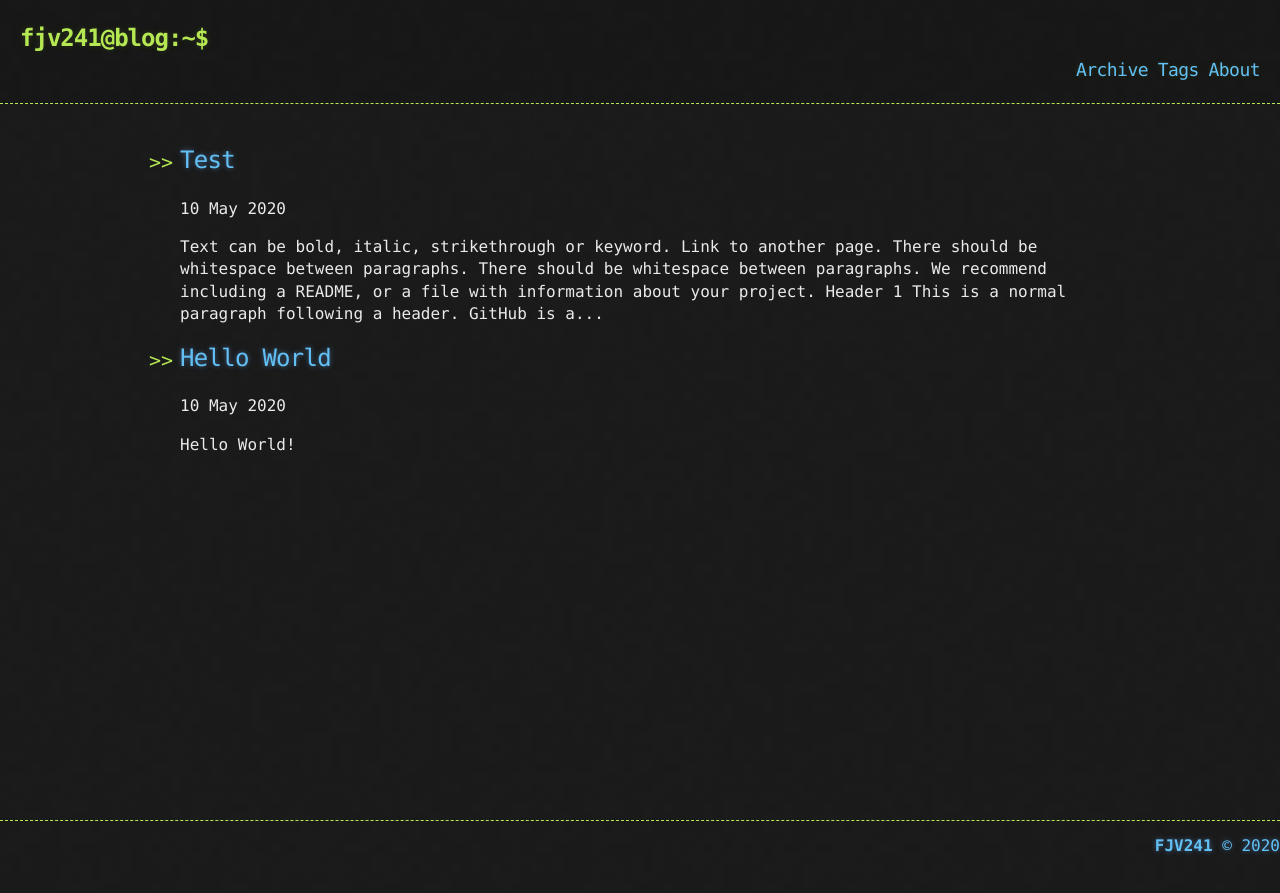
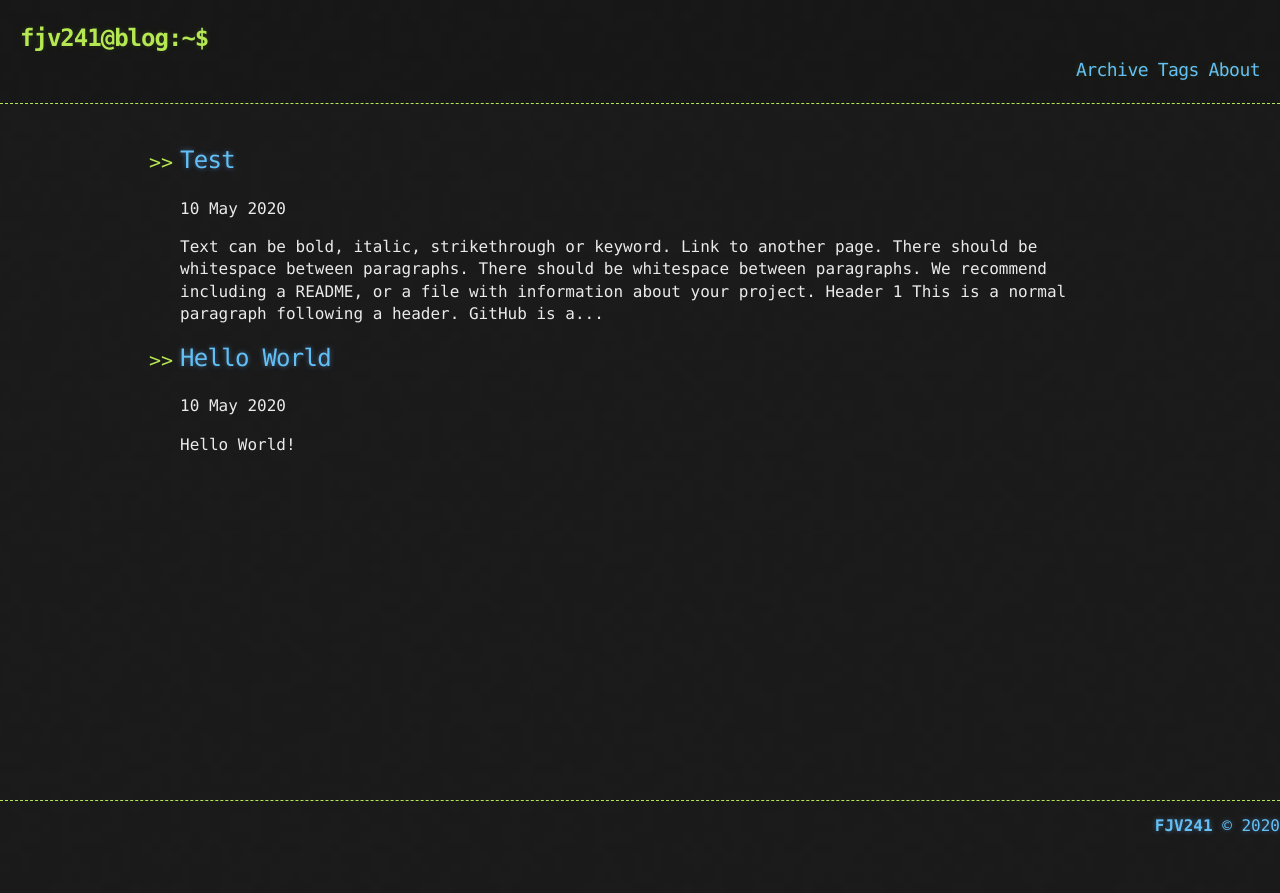
Before and after one commit to FJV241/fjv241.github.io, a Jekyll site: the page built from index.html, in a window 1280 px wide. Shown: the top 893 px of the page. Built offline with Jekyll 4.4.1, drawn with Linux system fonts in a browser that asks for light colours; the list of posts is cut into pages by our own code.

Commit message:
Update base.scss

```diff
--- a/_sass/base.scss
+++ b/_sass/base.scss
@@ -272,7 +272,6 @@ footer {
   height: 50px;
   line-height: 50px;
   text-align: right;
-  margin: 20px 0 0 0;
   border-top: 1px dashed $conifer;
 }
 
```
